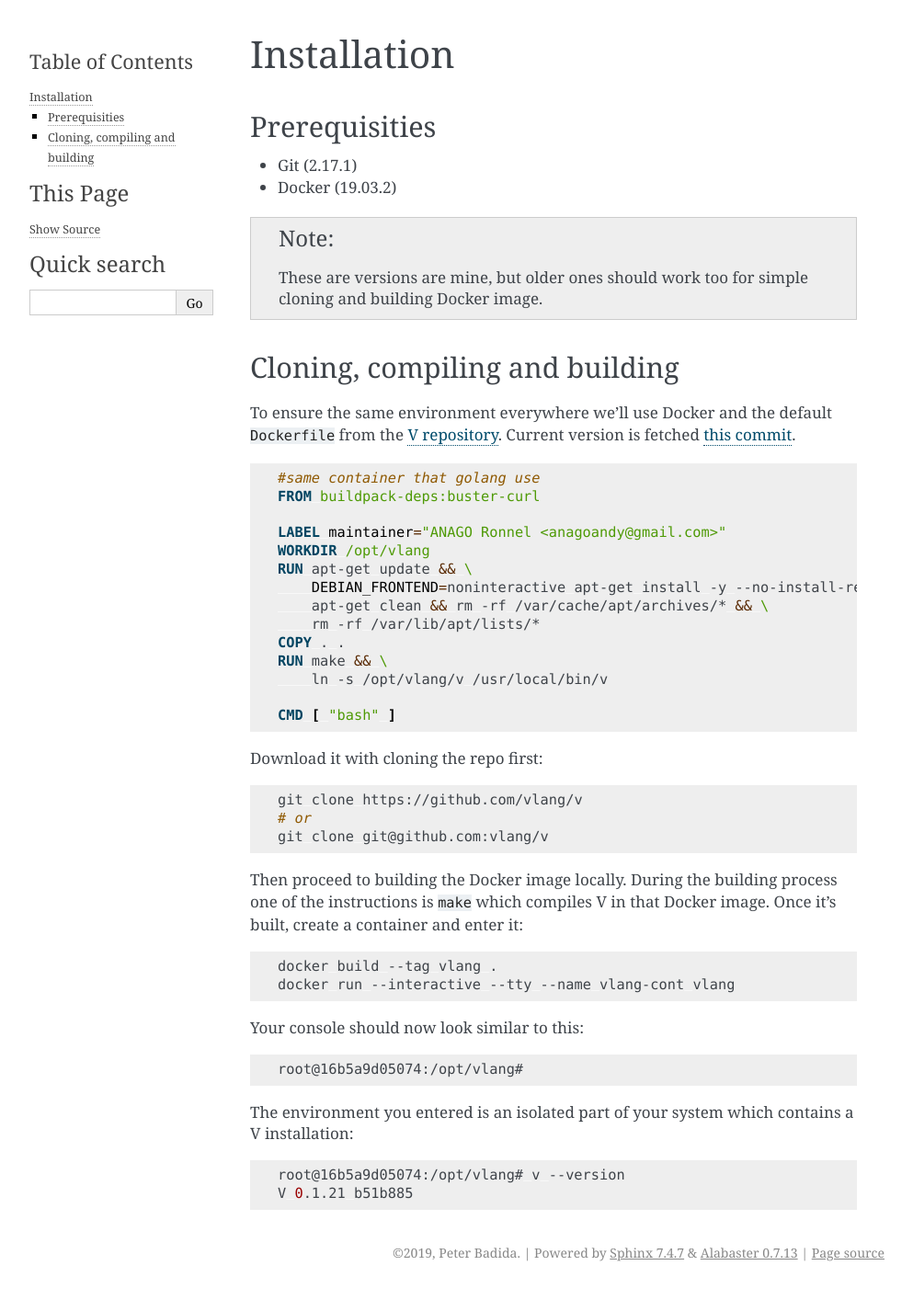
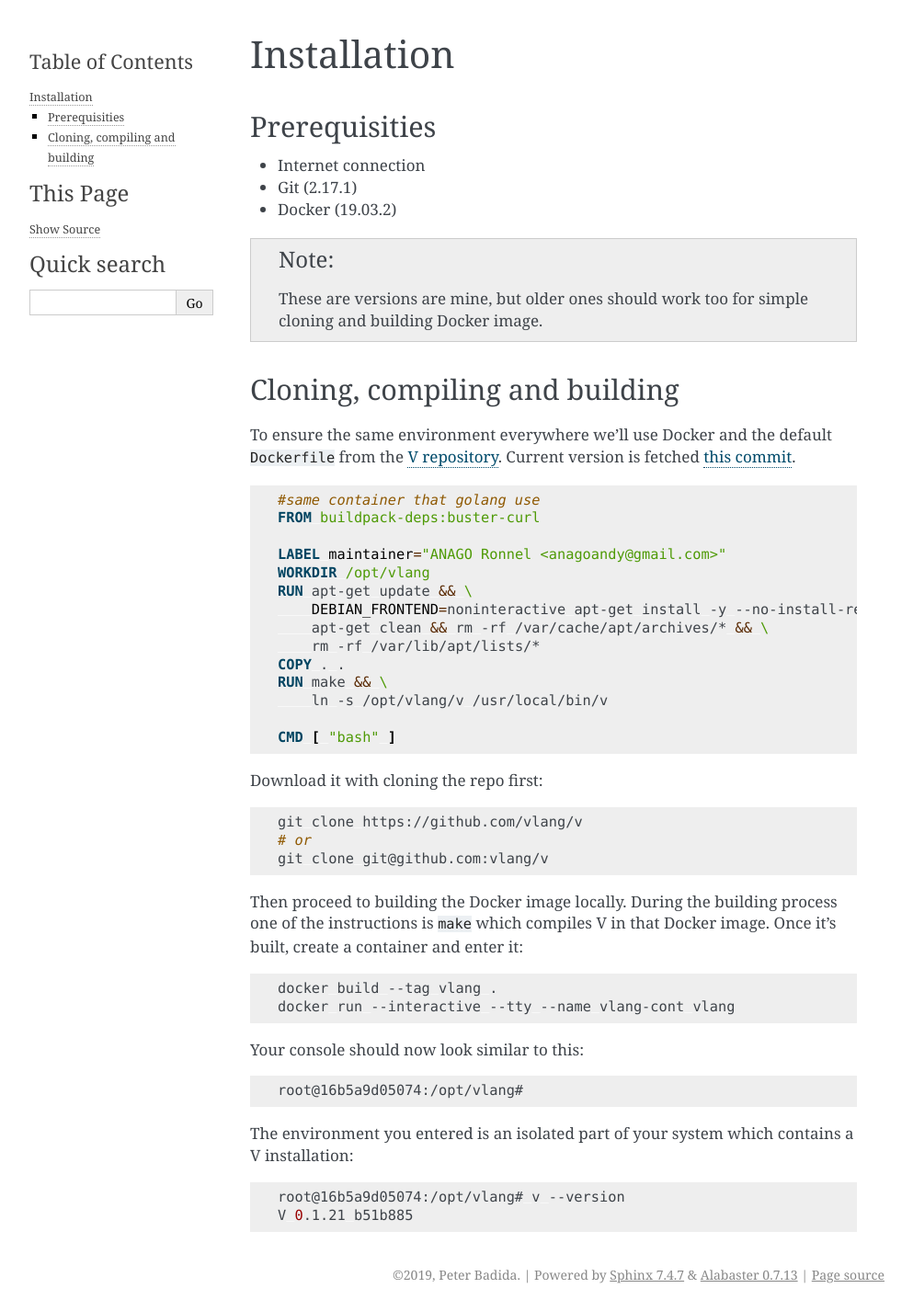
Before and after one commit to KeyWeeUsr/the-book-of-v, a Sphinx documentation site: the page built from source/installation.rst, in a window 1280 px wide. Shown: the whole page at 92% size, without its empty margins (148-1141 px from the left). Built offline with Sphinx 7.4.7, drawn with Linux system fonts in a browser that asks for light colours; before the commit the page ends 1402 px from its top, so only the background shows below that.

Commit message:
[FIX] Make sure internet connection is listed as install prerequisite

```diff
--- a/source/installation.rst
+++ b/source/installation.rst
@@ -7,6 +7,7 @@ Installation
 Prerequisities
 --------------
 
+* Internet connection
 * Git (2.17.1)
 * Docker (19.03.2)
 
```
